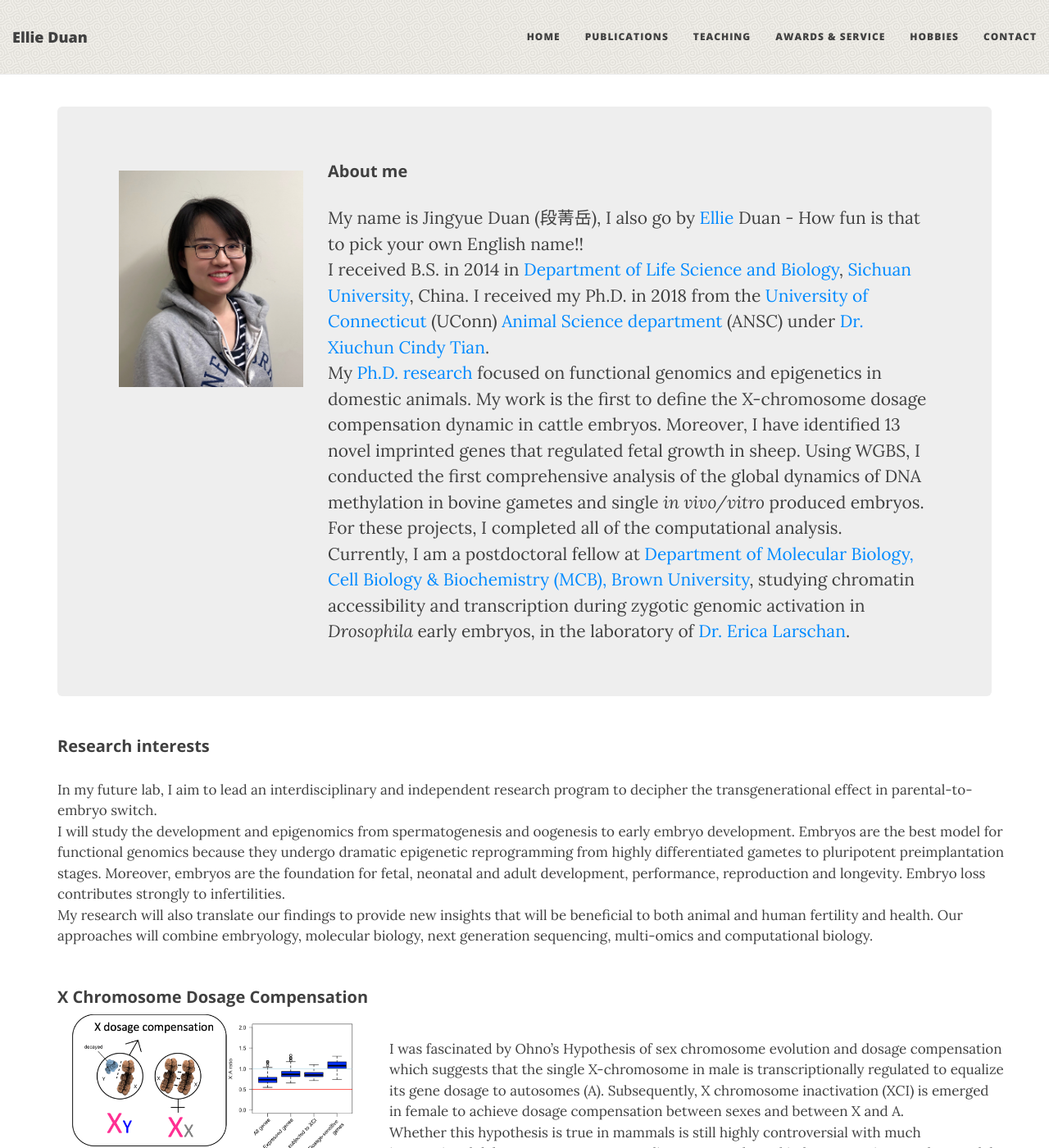
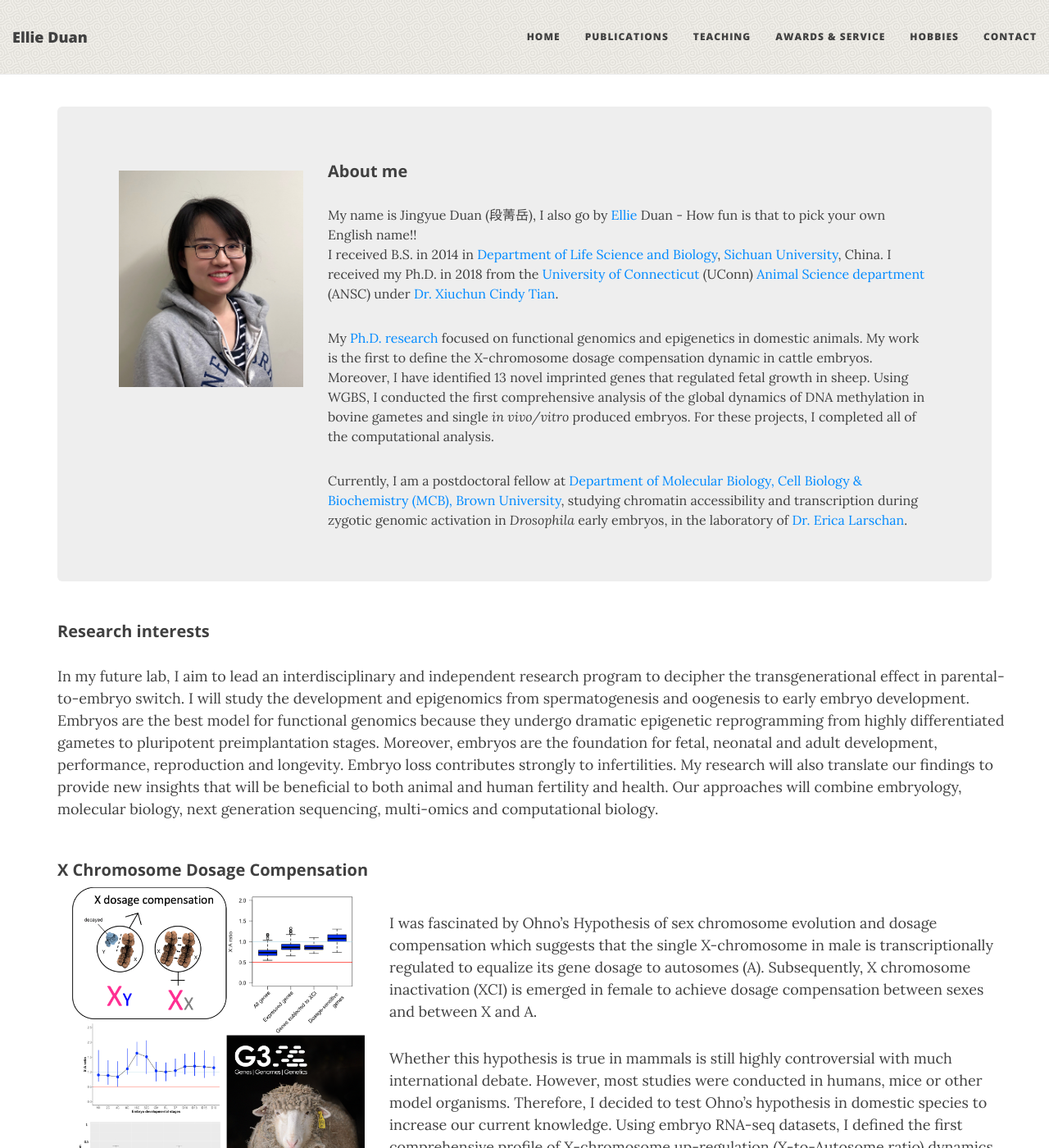
Before and after one commit to EllieDuan/EllieDuan.github.io, a Jekyll site: the page built from index.html, in a window 1280 px wide and 1400 px high. Shown: the whole window at 82% size. Built offline with Jekyll 4.4.1, drawn with Linux system fonts in a browser that asks for light colours; nearby versions of some CDN libraries; the list of posts is cut into pages by our own code.

Commit message:
update global font size

```diff
--- a/css/main.css
+++ b/css/main.css
@@ -8,7 +8,7 @@
 
 body {
   font-family: 'Lora', 'Times New Roman', serif;
-  font-size: 17px;
+  font-size: 18px;
   color: #404040;
   position: relative;
   background-color: {{ site.page-col }};
--- a/index.html
+++ b/index.html
@@ -16,10 +16,12 @@
             </div>
             <div class="col-lg-9">
             	<h2 style="font-weight: bold">About me</h2>
-            		<p> My name is Jingyue Duan (段菁岳), I also go by <a href="https://disney.fandom.com/wiki/Ellie_Fredricksen">Ellie</a> Duan - How fun is that to pick your own English name!!<br>
-            		I received B.S. in 2014 in <a href="http://international.scu.edu.cn/Home/Index/post/cat_id/49/art_id/354.html">Department of Life Science and Biology</a>, <a href="http://en.scu.edu.cn/">Sichuan University</a>, China. I received my Ph.D. in 2018 from the <a href="https://uconn.edu/">University of Connecticut</a>  (UConn) <a href="http://animalscience.uconn.edu/">Animal Science department</a> (ANSC) under <a href="http://animalscience.uconn.edu/faculty/Xiuchun%20(Cindy)%20Tian.php">Dr. Xiuchun Cindy Tian</a>. <br>
-                My <a href="https://naturally.uconn.edu/2018/08/01/meet-graduae-student-jingyue-duan/"> Ph.D. research</a> focused on functional genomics and epigenetics in domestic animals. My work is the first to define the X-chromosome dosage compensation dynamic in cattle embryos. Moreover, I have identified 13 novel imprinted genes that regulated fetal growth in sheep. Using WGBS, I conducted the first comprehensive analysis of the global dynamics of DNA methylation in bovine gametes and single <i>in vivo/vitro</i> produced embryos. For these projects, I completed all of the computational analysis.<br>
-                 Currently, I am a postdoctoral fellow at <a href="https://www.brown.edu/academics/biomed/molecular-cell-biochemistry/"> Department of Molecular Biology, Cell Biology & Biochemistry (MCB), Brown University</a>, studying chromatin accessibility and transcription during zygotic genomic activation in <i> Drosophila </i> early embryos, in the laboratory of <a href="https://vivo.brown.edu/display/elarscha">Dr. Erica Larschan</a>.
+            		<p style="font-size:16px">My name is Jingyue Duan (段菁岳), I also go by <a href="https://disney.fandom.com/wiki/Ellie_Fredricksen">Ellie</a> Duan - How fun is that to pick your own English name!!<br>
+            		I received B.S. in 2014 in <a href="http://international.scu.edu.cn/Home/Index/post/cat_id/49/art_id/354.html">Department of Life Science and Biology</a>, <a href="http://en.scu.edu.cn/">Sichuan University</a>, China. I received my Ph.D. in 2018 from the <a href="https://uconn.edu/">University of Connecticut</a>  (UConn) <a href="http://animalscience.uconn.edu/">Animal Science department</a> (ANSC) under <a href="http://animalscience.uconn.edu/faculty/Xiuchun%20(Cindy)%20Tian.php">Dr. Xiuchun Cindy Tian</a>.
+            		</p>
+                 <p style="font-size:16px">My <a href="https://naturally.uconn.edu/2018/08/01/meet-graduae-student-jingyue-duan/"> Ph.D. research</a> focused on functional genomics and epigenetics in domestic animals. My work is the first to define the X-chromosome dosage compensation dynamic in cattle embryos. Moreover, I have identified 13 novel imprinted genes that regulated fetal growth in sheep. Using WGBS, I conducted the first comprehensive analysis of the global dynamics of DNA methylation in bovine gametes and single <i>in vivo/vitro</i> produced embryos. For these projects, I completed all of the computational analysis.
+                 </p>
+                  <p style="font-size:16px">Currently, I am a postdoctoral fellow at <a href="https://www.brown.edu/academics/biomed/molecular-cell-biochemistry/"> Department of Molecular Biology, Cell Biology & Biochemistry (MCB), Brown University</a>, studying chromatin accessibility and transcription during zygotic genomic activation in <i> Drosophila </i> early embryos, in the laboratory of <a href="https://vivo.brown.edu/display/elarscha">Dr. Erica Larschan</a>.
                 </p>
             </div>
         </div>
@@ -29,9 +31,7 @@
 <div class="container">
     <div class="row">
         <h2 style="font-weight: bold">Research interests</h2>
-       	<p> In my future lab, I aim to lead an interdisciplinary and independent research program to decipher the transgenerational effect in parental-to-embryo switch. <br>
-       	I will study the development and epigenomics from spermatogenesis and oogenesis to early embryo development. Embryos are the best model for functional genomics because they undergo dramatic epigenetic reprogramming from highly differentiated gametes to pluripotent preimplantation stages. Moreover, embryos are the foundation for fetal, neonatal and adult development, performance, reproduction and longevity. Embryo loss contributes strongly to infertilities. <br>
-       	My research will also translate our findings to provide new insights that will be beneficial to both animal and human fertility and health. Our approaches will combine embryology, molecular biology, next generation sequencing, multi-omics and computational biology.
+       	<p> In my future lab, I aim to lead an interdisciplinary and independent research program to decipher the transgenerational effect in parental-to-embryo switch. I will study the development and epigenomics from spermatogenesis and oogenesis to early embryo development. Embryos are the best model for functional genomics because they undergo dramatic epigenetic reprogramming from highly differentiated gametes to pluripotent preimplantation stages. Moreover, embryos are the foundation for fetal, neonatal and adult development, performance, reproduction and longevity. Embryo loss contributes strongly to infertilities. My research will also translate our findings to provide new insights that will be beneficial to both animal and human fertility and health. Our approaches will combine embryology, molecular biology, next generation sequencing, multi-omics and computational biology.
        	</p>
     </div>
     <div class="row align-middle" >
@@ -40,9 +40,11 @@
             <img src="/img/research/x_dosage.png" "float:left;">
         </div>
         <div class="col-lg-8">
-        	<p> I was fascinated by Ohno’s Hypothesis of sex chromosome evolution and dosage compensation which suggests that the single X-chromosome in male is transcriptionally regulated to equalize its gene dosage to autosomes (A). Subsequently, X chromosome inactivation (XCI) is emerged in female to achieve dosage compensation between sexes and between X and A. <br>
-        	 Whether this hypothesis is true in mammals is still highly controversial with much international debate. However, most studies were conducted in humans, mice or other model organisms. Therefore, I decided to test Ohno’s hypothesis in domestic species to increase our current knowledge. Using embryo RNA-seq datasets, I defined the first comprehensive profile of X-chromosome up-regulation (X-to-Autosome ratio) dynamics during early embryonic development and in somatic tissues in cattle and sheep. I also identified “dosage-sensitive” genes that require complete dosage compensation. <br>
-        	 Moreover, My work showed that X-chromosome regulation is aberrant in <i>in vitro</i> fertilized (IVF) embryos. Therefore, the X-chromosome plays an essential role in embryo development and has prolonged impacts on later life. To improve embryo quality and fertility, further efforts should focus on the mechanism of XCI reprogramming and dosage compensation in embryos.
+        	<p> I was fascinated by Ohno’s Hypothesis of sex chromosome evolution and dosage compensation which suggests that the single X-chromosome in male is transcriptionally regulated to equalize its gene dosage to autosomes (A). Subsequently, X chromosome inactivation (XCI) is emerged in female to achieve dosage compensation between sexes and between X and A.
+        	</p>
+          <p>Whether this hypothesis is true in mammals is still highly controversial with much international debate. However, most studies were conducted in humans, mice or other model organisms. Therefore, I decided to test Ohno’s hypothesis in domestic species to increase our current knowledge. Using embryo RNA-seq datasets, I defined the first comprehensive profile of X-chromosome up-regulation (X-to-Autosome ratio) dynamics during early embryonic development and in somatic tissues in cattle and sheep. I also identified “dosage-sensitive” genes that require complete dosage compensation.
+           </p>
+           <p>Moreover, My work showed that X-chromosome regulation is aberrant in <i>in vitro</i> fertilized (IVF) embryos. Therefore, the X-chromosome plays an essential role in embryo development and has prolonged impacts on later life. To improve embryo quality and fertility, further efforts should focus on the mechanism of XCI reprogramming and dosage compensation in embryos.
           </p>
     </div>
  </div>
@@ -52,9 +54,11 @@
             <img src="/img/research/sheep_imprinting.png">
         </div>
         <div class="col-lg-8">
-        	<p> At UConn ANSC, there is a well-established <a href="https://today.uconn.edu/school-stories/maternal-nutrition-across-generations-livestock/"> sheep model </a> to study trans-generational effect of maternal nutrition during pregnancy. I used this model to study the effects of maternal diets on genomic imprinting patterns and genes expression. <br>
-        	I developed the entire de novo bioinformatics analysis in this project. I first identified informative single nucleotide polymorphisms (SNPs) to trace all genes’ parental origins, and then tested for their allelic expression biases. In total, I identified 13 novel imprinted genes in sheep and I validated seven genes by independent methods. Moreover, I also characterized four novel imprinted clusters. Although the maternal nutrition did not seem to change the genomic imprinting patterns, I found that maternal nutrition significantly altered imprinted gene expression levels, revealing that gene expression and genomic imprinting are regulated through different epigenetic mechanisms.<br>
-        	These results demonstrated that there is a trans-generational effect of maternal diet on fetal development on the epigenetic level and stressed the importance of a balanced diet during pregnancy.
+        	<p> At UConn ANSC, there is a well-established <a href="https://today.uconn.edu/school-stories/maternal-nutrition-across-generations-livestock/"> sheep model </a> to study trans-generational effect of maternal nutrition during pregnancy. I used this model to study the effects of maternal diets on genomic imprinting patterns and genes expression.
+        	 </p>
+           <p>I developed the entire de novo bioinformatics analysis in this project. I first identified informative single nucleotide polymorphisms (SNPs) to trace all genes’ parental origins, and then tested for their allelic expression biases. In total, I identified 13 novel imprinted genes in sheep and I validated seven genes by independent methods. Moreover, I also characterized four novel imprinted clusters. Although the maternal nutrition did not seem to change the genomic imprinting patterns, I found that maternal nutrition significantly altered imprinted gene expression levels, revealing that gene expression and genomic imprinting are regulated through different epigenetic mechanisms.
+        	 </p>
+           <p>These results demonstrated that there is a trans-generational effect of maternal diet on fetal development on the epigenetic level and stressed the importance of a balanced diet during pregnancy.
           </p>
         </div>
     </div>
@@ -64,9 +68,11 @@
             <img src="/img/research/bovine_WGBS.png">
         </div>
         <div class="col-lg-8">
-        	<p> In the last year of my Ph.D., I initiated a collaborative research project to profile the methylome in bovine single pre-implantation embryos using RNA-seq, reduced representative bisulfite sequencing (RRBS) and whole genome bisulfite sequencing (WGBS). <br>
-        	I preformed the entire <i>de novo</i> bioinformatics analysis for the WGBS project. We found that after fertilization, the major wave of genome-wide DNA demethylation was complete at the 8-cell stage when de novo methylation became prominent. Sperm and oocytes had numerous differentially methylated regions (DMRs) which were enriched in intergenic regions. DMRs were also identified between <i>in vivo</i> and <i>in vitro</i> matured oocytes. <br>
-        	This is the first comprehensive analysis of the global dynamics of DNA methylation in bovine gametes and single early embryos. I provided new insight into the epigenetics of embryos produced by assisted reproduction such as <i>in vitro</i> fertilization as well as models for human early embryos for which studies on  <i>in vivo</i> development are extremely limited.
+        	<p> In the last year of my Ph.D., I initiated a collaborative research project to profile the methylome in bovine single pre-implantation embryos using RNA-seq, reduced representative bisulfite sequencing (RRBS) and whole genome bisulfite sequencing (WGBS).
+        	</p>
+          <p>I preformed the entire <i>de novo</i> bioinformatics analysis for the WGBS project. We found that after fertilization, the major wave of genome-wide DNA demethylation was complete at the 8-cell stage when de novo methylation became prominent. Sperm and oocytes had numerous differentially methylated regions (DMRs) which were enriched in intergenic regions. DMRs were also identified between <i>in vivo</i> and <i>in vitro</i> matured oocytes.
+        	</p>
+        	<p>This is the first comprehensive analysis of the global dynamics of DNA methylation in bovine gametes and single early embryos. I provided new insight into the epigenetics of embryos produced by assisted reproduction such as <i>in vitro</i> fertilization as well as models for human early embryos for which studies on  <i>in vivo</i> development are extremely limited.
           </p>
     	</div>
     </div>
```
